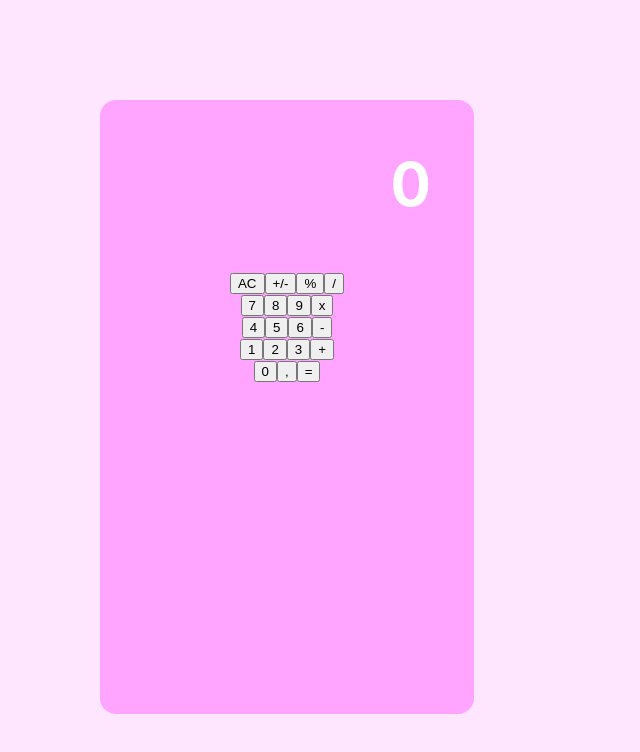
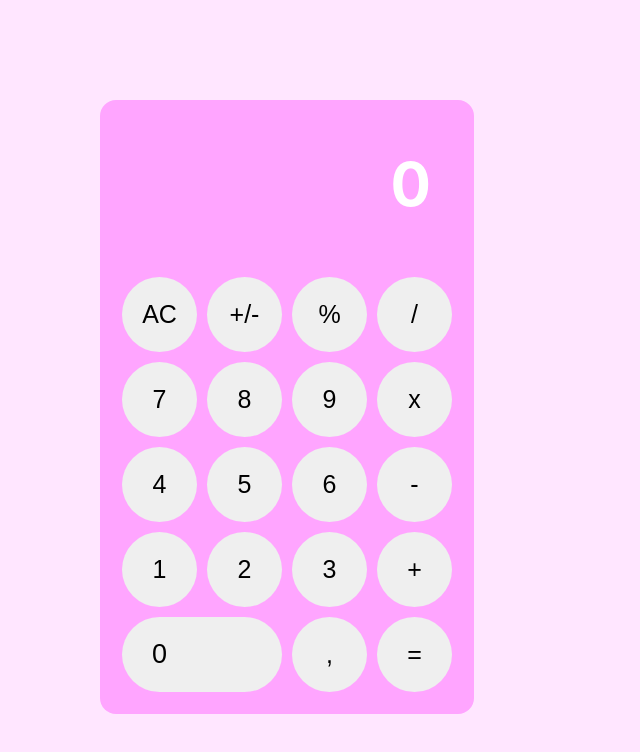
Before and after one commit to vitoriasaturnino/barbie-calculator, a React (Create React App) app: page / in a window 1280 px wide. Shown: the top 752 px of the page, without its empty margins (0-640 px from the left). Built offline with nearby package versions, Linux system fonts and the light colour scheme.

Commit message:
formato dos botões da calculadora

```diff
--- a/src/components/calculator.jsx
+++ b/src/components/calculator.jsx
@@ -118,7 +118,7 @@ export default function Calculator() {
         <br />
 
         {/* fileira 5 */}
-        <button value={0} onClick={inputNum}>
+        <button id="double_button" value={0} onClick={inputNum}>
           0
         </button>
         <button value={"."} onClick={inputNum}>
--- a/src/components/calculatorStyle.css
+++ b/src/components/calculatorStyle.css
@@ -33,3 +33,19 @@ h3 {
   padding: 2px;
   margin-top: 10px;
 }
+
+button {
+  font-size: 25px;
+  width: 75px;
+  height: 75px;
+  border-radius: 100px;
+  border: none;
+  margin: 5px;
+}
+
+#double_button {
+  font-size: 27px;
+  width: 160px;
+  text-align: left;
+  padding-left: 30px;
+}
```
